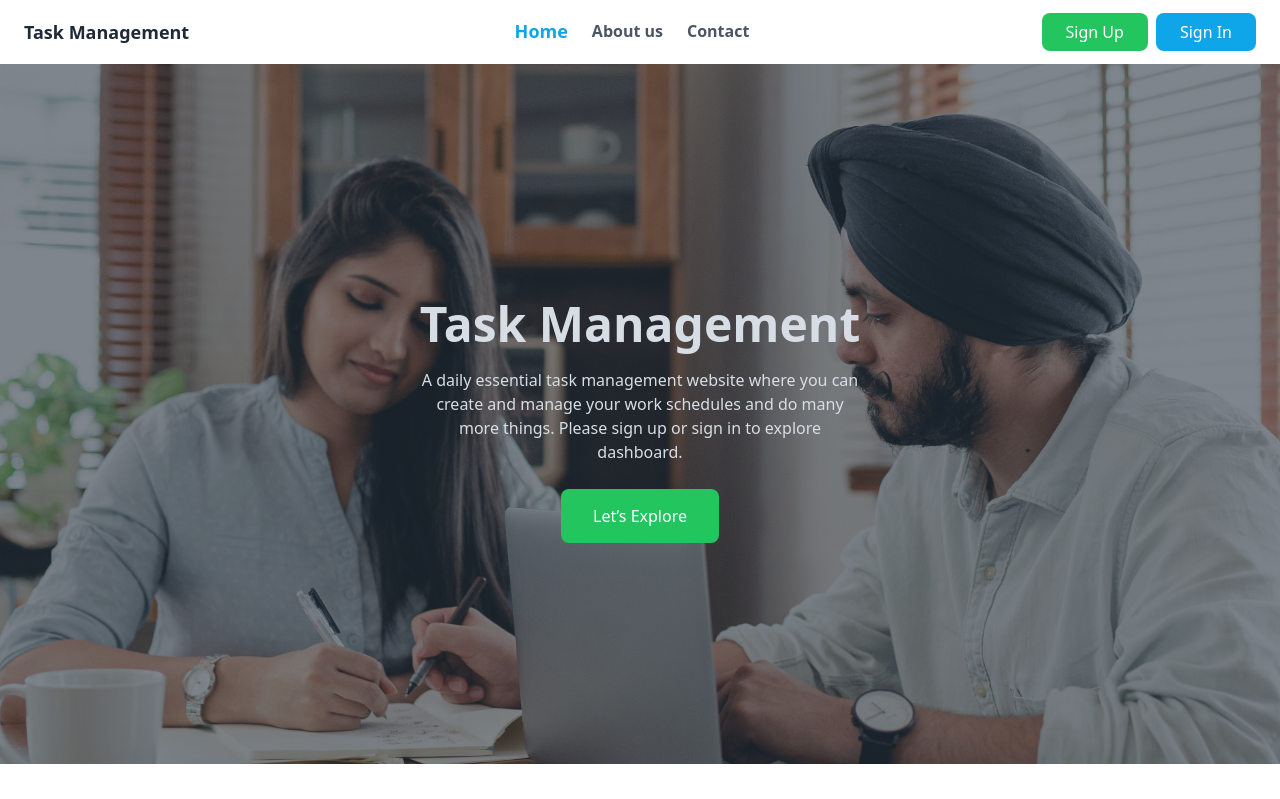
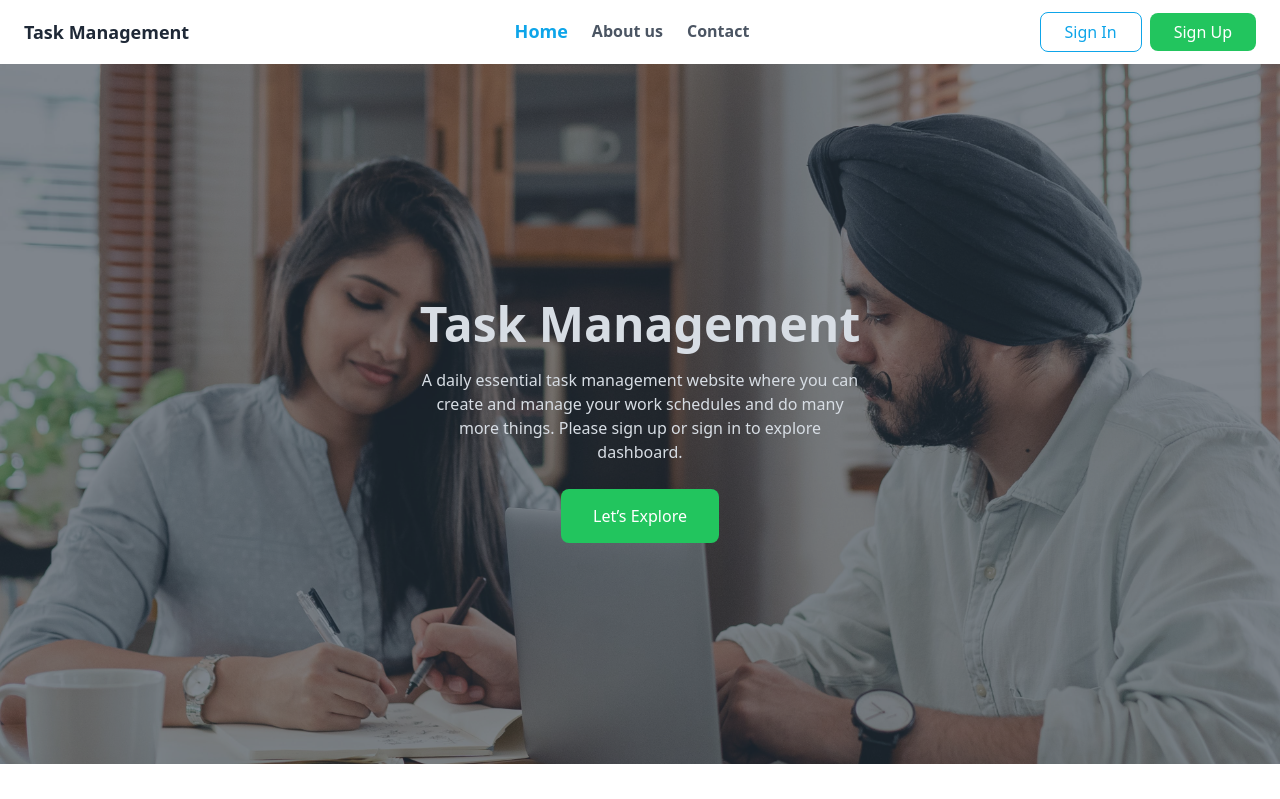
Before and after one commit to fazlulkarimhridoy/task-management, a React (Vite) app: page / in a window 1280 px wide. Shown: the top 799 px of the page. Built offline with nearby package versions, Linux system fonts and the light colour scheme; no server answers.

Commit message:
updated buttons

```diff
--- a/src/Pages/Dashboard/TaskDashboard/TaskDashboard.jsx
+++ b/src/Pages/Dashboard/TaskDashboard/TaskDashboard.jsx
@@ -1,3 +1,4 @@
+/* eslint-disable no-unused-vars */
 import { useQuery } from "@tanstack/react-query";
 import useAxiosPublic from "../../../Hooks/useAxiosPublic";
 import { useEffect, useState } from "react";
@@ -48,7 +49,7 @@ const TaskDashboard = () => {
         }),
     }));
 
-    console.log("is dropping ? : ", isOverTodo, isOverOngoing, isOverCompleted);
+    // console.log("is dropping ? : ", isOverTodo, isOverOngoing, isOverCompleted);
 
     // useEffect for steps
     useEffect(() => {
--- a/src/Pages/Dashboard/TaskDashboard/TaskList.jsx
+++ b/src/Pages/Dashboard/TaskDashboard/TaskList.jsx
@@ -1,3 +1,4 @@
+/* eslint-disable no-unused-vars */
 /* eslint-disable react/prop-types */
 
 import { useDrag } from "react-dnd";
@@ -14,7 +15,7 @@ const TaskList = ({ data }) => {
             isDragging: !!monitor.isDragging()
         })
     }))
-    console.log("dragging ? : ", isDragging);
+    // console.log("dragging ? : ", isDragging);
 
     return (
         <li ref={drag} className="bg-sky-50 rounded-lg w-full">
--- a/src/Pages/Home/Banner/Banner.jsx
+++ b/src/Pages/Home/Banner/Banner.jsx
@@ -11,7 +11,7 @@ const Banner = () => {
                     <p className="mb-5">
                         A daily essential task management website where you can create and manage your work schedules and do many more things. Please sign up or sign in to explore dashboard.
                     </p>
-                    <button className="mt-5"><Link to="/login" className="bg-green-500 text-white py-4 px-8 rounded-lg hover:bg-white hover:border hover:border-green-500 hover:text-green-500 hover:transition duration-500">Let’s Explore</Link></button>
+                    <button className="mt-5"><Link to="/login" className="bg-green-500 text-white py-4 px-8 rounded-lg hover:bg-white hover:border-green-500 hover:text-green-500 hover:transition duration-200">Let’s Explore</Link></button>
                 </div>
             </div>
         </div>
--- a/src/SharedPages/Navbar/Navbar.jsx
+++ b/src/SharedPages/Navbar/Navbar.jsx
@@ -103,20 +103,20 @@ const Navbar = () => {
           </div>
         ) : (
           <>
-            <button>
+          <button>
               <Link
-                to="/register"
-                className="bg-green-500 text-white py-2 px-6 mr-2 rounded-lg hover:bg-white hover:border hover:border-green-500 hover:text-green-500 hover:transition duration-500"
+                to="/login"
+                className="bg-white text-sky-500 border border-sky-500 py-2 px-6 mr-2 rounded-lg hover:bg-sky-500 hover:text-white hover:transition duration-200"
               >
-                Sign Up
+                Sign In
               </Link>
             </button>
             <button>
               <Link
-                to="/login"
-                className="bg-sky-500 text-white py-2 px-6 rounded-lg hover:bg-blue-500 hover:transition duration-500"
+                to="/register"
+                className="bg-green-500 text-white py-2 px-6 rounded-lg hover:bg-white hover:border-green-500 hover:text-green-500 hover:border hover:transition duration-200"
               >
-                Sign In
+                Sign Up
               </Link>
             </button>
           </>
```
